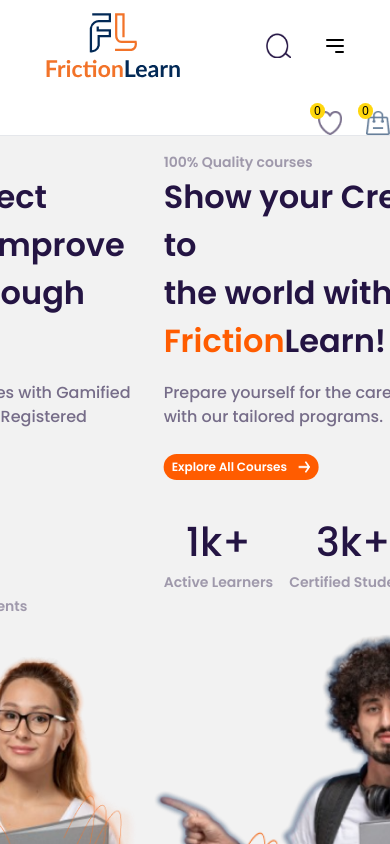
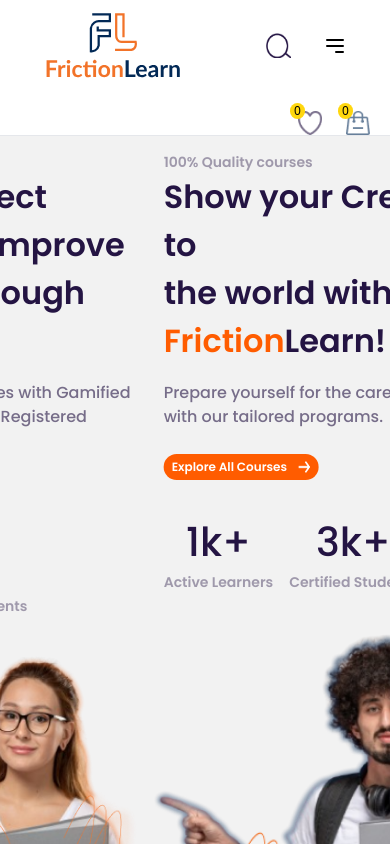
Before and after one commit to Chavanseema121/friction, a React (Vite) app: page / in a window 390 px wide. Built offline with nearby package versions, Linux system fonts and the light colour scheme; a web font is replaced by a local one.

Commit message:
newly updated

```diff
--- a/src/Components/NewNavbar.jsx
+++ b/src/Components/NewNavbar.jsx
@@ -181,7 +181,7 @@
         </div>
 
        {/* Cart and Heart Icons below Sign Up (Mobile Only) */}
-       <div className="md:hidden flex justify-end space-x-6 mt-[-20px] ">
+       <div className="md:hidden flex justify-end space-x-6 mt-[-20px] mr-[20px] ">
           <div className="relative">
             <img src={heart} alt="Wishlist" className="w-6 h-6" />
             <span className="absolute -top-2 -left-2 bg-[#FFD70E] text-black text-xs rounded-full px-1">
```
